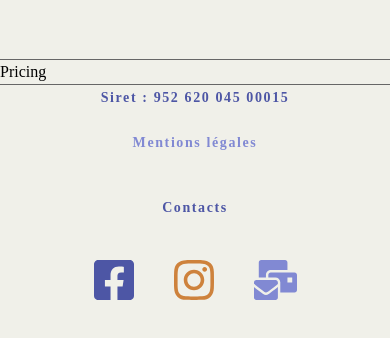
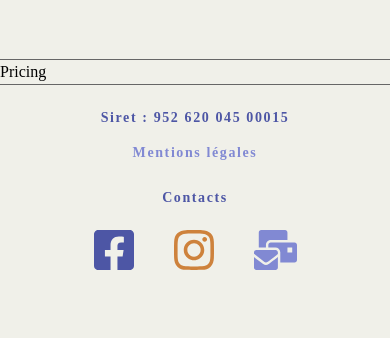
Before and after one commit to DumeGrisoni/booking_student, a React (Vite) app: page /pricing in a window 390 px wide. Shown: the top 338 px of the page. Built offline with nearby package versions, Linux system fonts and the light colour scheme; a web font is replaced by a local one.

Commit message:
Fixing Footer

```diff
--- a/src/Components/Footer.jsx
+++ b/src/Components/Footer.jsx
@@ -4,9 +4,9 @@ import instagramIcon from '../assets/instagramIcon.svg';
 import emailIcon from '../assets/emailIcon.svg';
 const Footer = () => {
   return (
-    <section className=" h-[80px] lg:h-[150px] flex-col lg:flex-row flex text-title w-full lg:justify-center gap-[50%] items-center border-t border-grey-font">
+    <section className=" h-auto pt-5 lg:pt-0 lg:h-[160px] flex-col lg:flex-row flex text-title w-full justify-center gap-5 lg:gap-[50%] items-center border-t border-grey-font">
       {/* LEFT PART > TOP PART */}
-      <div className=" text-primary lg:items-start items-center flex flex-col gap-5 lg:gap-7">
+      <div className=" text-primary lg:items-start items-center flex flex-col gap-2.5 lg:gap-7">
         <p>Siret : 952 620 045 00015</p>
         <Link
           to="/"
@@ -16,7 +16,7 @@ const Footer = () => {
         </Link>
       </div>
       {/* RIGHT PART > BOTTOM PART */}
-      <div className="flex flex-col gap-10 items-center">
+      <div className="flex flex-col gap-5 lg:gap-10 items-center lg:mb-0 mb-5">
         <h2 className="text-primary ">Contacts</h2>
         <ul className="flex gap-10">
           <li>
```
